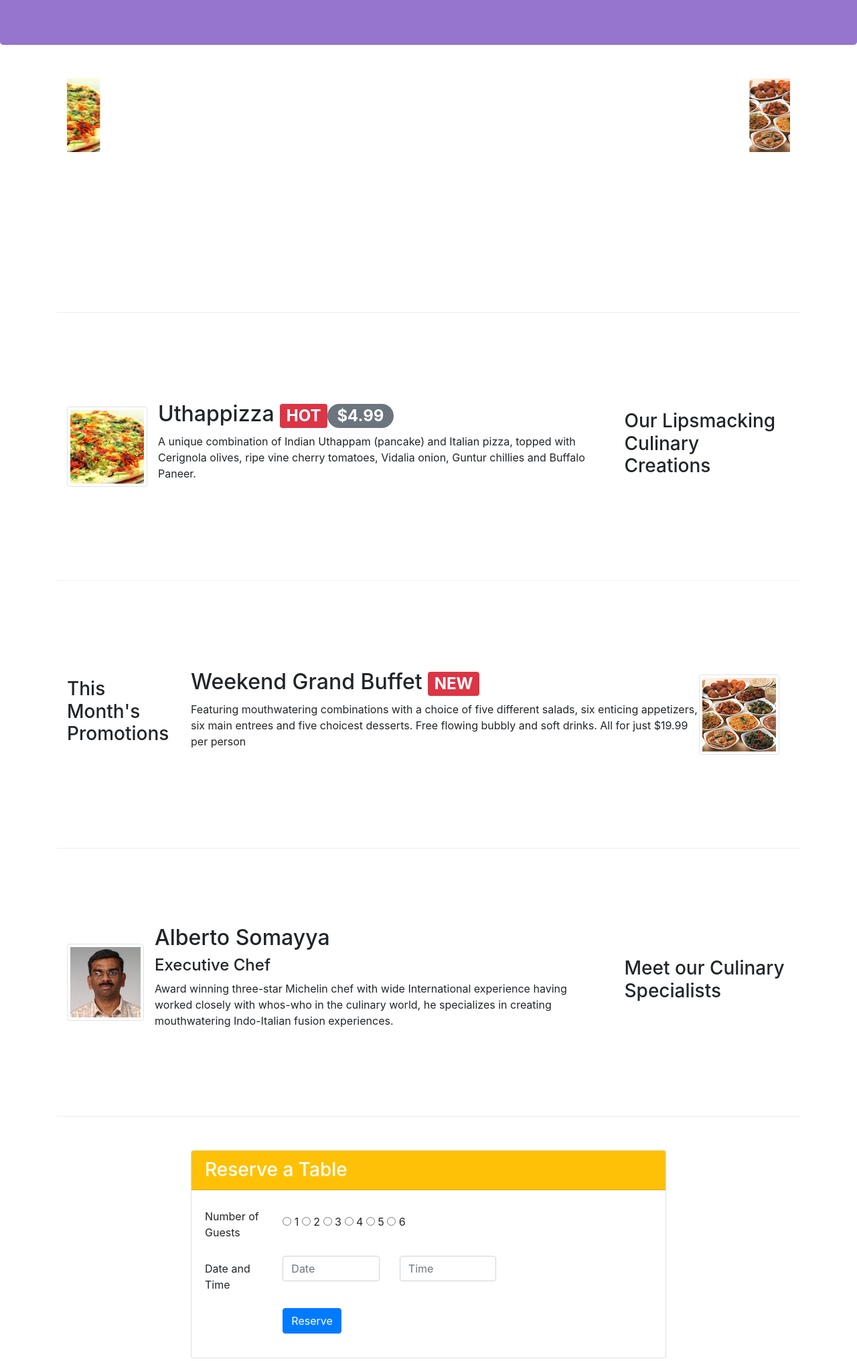
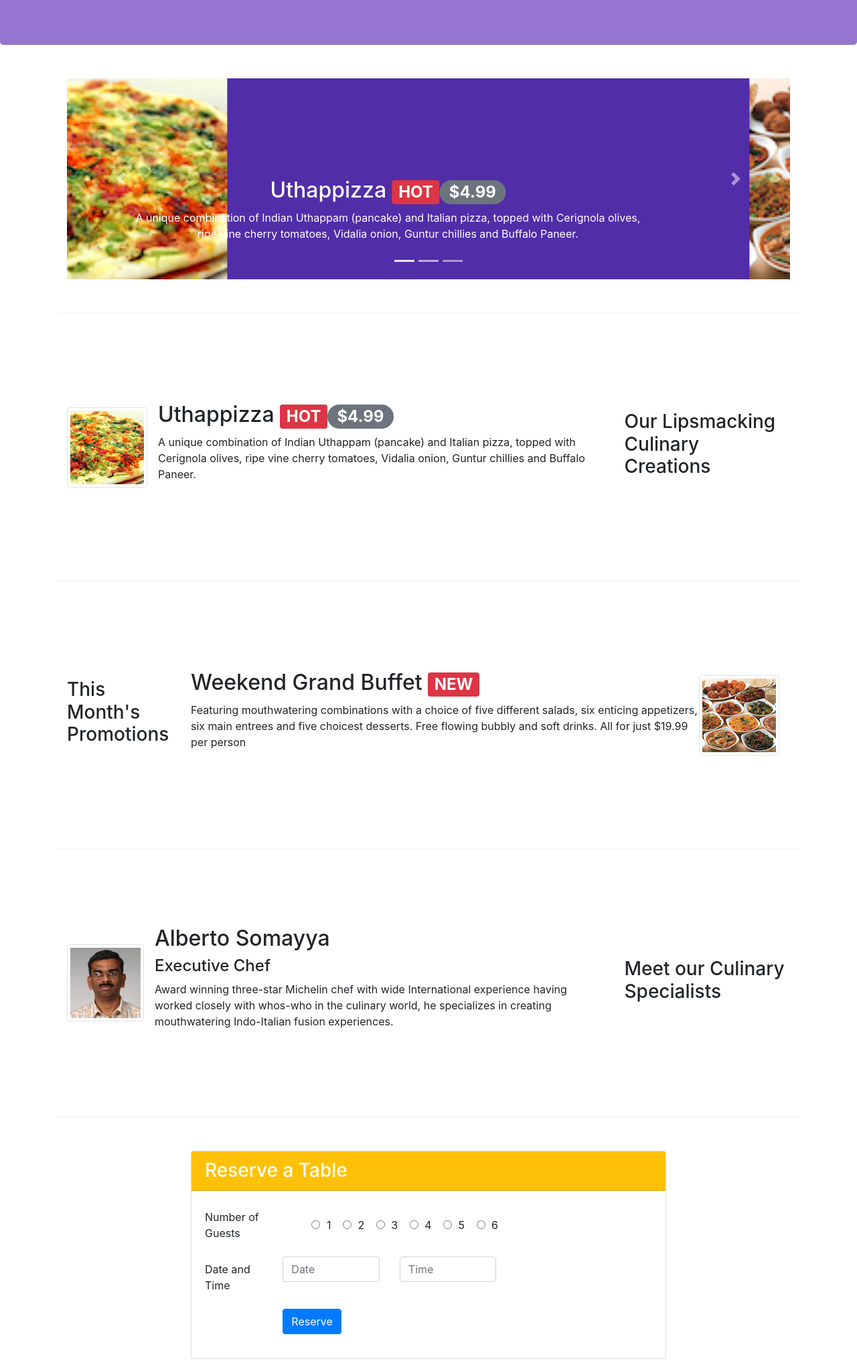
Before and after one commit to markculp0/bootstrap, a website: page 1_conFusion/index.html in a window 1280 px wide. Shown: the part 267-2299 px from the top of the page at 67% size. Drawn offline with nearby package versions, Linux system fonts and the light colour scheme.

Commit message:
modal res form

```diff
--- a/1_conFusion/css/styles.css
+++ b/1_conFusion/css/styles.css
@@ -44,3 +44,18 @@ body {
     border-bottom:  1px solid #dddddd;
     padding: 10px;
 }
+
+.carousel {
+    background: #512DA8;
+}
+
+.carousel-item {
+    height: 300px;
+}
+
+.carousel-item img {
+    position: absolute;
+    top: 0;
+    left: 0;
+    min-height: 300px;
+}
--- a/1_conFusion/index.html
+++ b/1_conFusion/index.html
@@ -139,8 +139,20 @@
                                 <p class="d-none d-sm-block">Award winning three-star Michelin chef with wide International experience having worked closely with whos-who in the culinary world, he specializes in creating mouthwatering Indo-Italian fusion experiences. </p>
                             </div>
                         </div>
-                    </div>
-                </div>
+                    </div> <!-- end carousel-inner -->
+                    <ol class="carousel-indicators">
+                        <li data-target="#mycarousel" data-slide-to="0" class="active"></li>
+                        <li data-target="#mycarousel" data-slide-to="1"></li>
+                        <li data-target="#mycarousel" data-slide-to="2"></li>
+                    </ol>
+                    <a class="carousel-control-prev" href="#mycarousel" role="button" data-slide="prev">
+                        <span class="carousel-control-prev-icon"></span>
+                    </a>
+                    <a class="carousel-control-next" href="#mycarousel" role="button" data-slide="next">
+                        <span class="carousel-control-next-icon"></span>
+                    </a>
+
+                </div> <!-- end carousel -->
             </div>
         </div>
 
@@ -206,16 +218,35 @@
                     <div class="card-body">
                         <form>
                             <!-- Radio buttons -->
-                            <div class="form-group row align-items-center">
+                            <div class="form-group row align-items-center justify-content-center">
 
-                                <label class="col-sm-2 col-form-label">Number of Guests</label>
-                                <div class="col-sm-10">
-                                    <label class="radio-inline"><input type="radio"> 1 </label>
-                                    <label class="radio-inline"><input type="radio"> 2 </label>
-                                    <label class="radio-inline"><input type="radio"> 3 </label>
-                                    <label class="radio-inline"><input type="radio"> 4 </label>
-                                    <label class="radio-inline"><input type="radio"> 5 </label>
-                                    <label class="radio-inline"><input type="radio"> 6 </label>
+                                <label class="col-sm-2 col-form-label" for="guests">Number of Guests</label>
+                                <div class="col-sm-9 offset-1">
+                                    <div class="form-check form-check-inline row">
+                                        <label class="form-check-label mr-3">
+                                        <input class="form-check-input" type="radio" name="guests"> 1 </label>
+                                    </div>
+                                    <div class="form-check form-check-inline row">
+                                        <label class="form-check-label mr-3">
+                                        <input class="form-check-input" type="radio" name="guests"> 2 </label>
+                                    </div>
+                                    <div class="form-check form-check-inline row">
+                                        <label class="form-check-label mr-3">
+                                        <input class="form-check-input" type="radio" name="guests"> 3 </label>
+                                    </div>
+                                    <div class="form-check form-check-inline row">
+                                        <label class="form-check-label mr-3">
+                                        <input class="form-check-input" type="radio" name="guests"> 4 </label>
+                                    </div>
+                                    <div class="form-check form-check-inline row">
+                                        <label class="form-check-label mr-3">
+                                        <input class="form-check-input" type="radio" name="guests"> 5 </label>
+                                    </div>
+                                    <div class="form-check form-check-inline row">
+                                        <label class="form-check-label mr-3">
+                                        <input class="form-check-input" type="radio" name="guests"> 6 </label>
+                                    </div>
+
                                 </div>
 
                             </div>
@@ -250,7 +281,8 @@
 
                         </form>
                     </div>
-                </div>
+                </div> <!-- end Card -->
+
             </div>
         </div>
 
```
Also changed, not shown: 1_conFusion/index_formRowResTbl.txt (added, +63 -0 lines).
